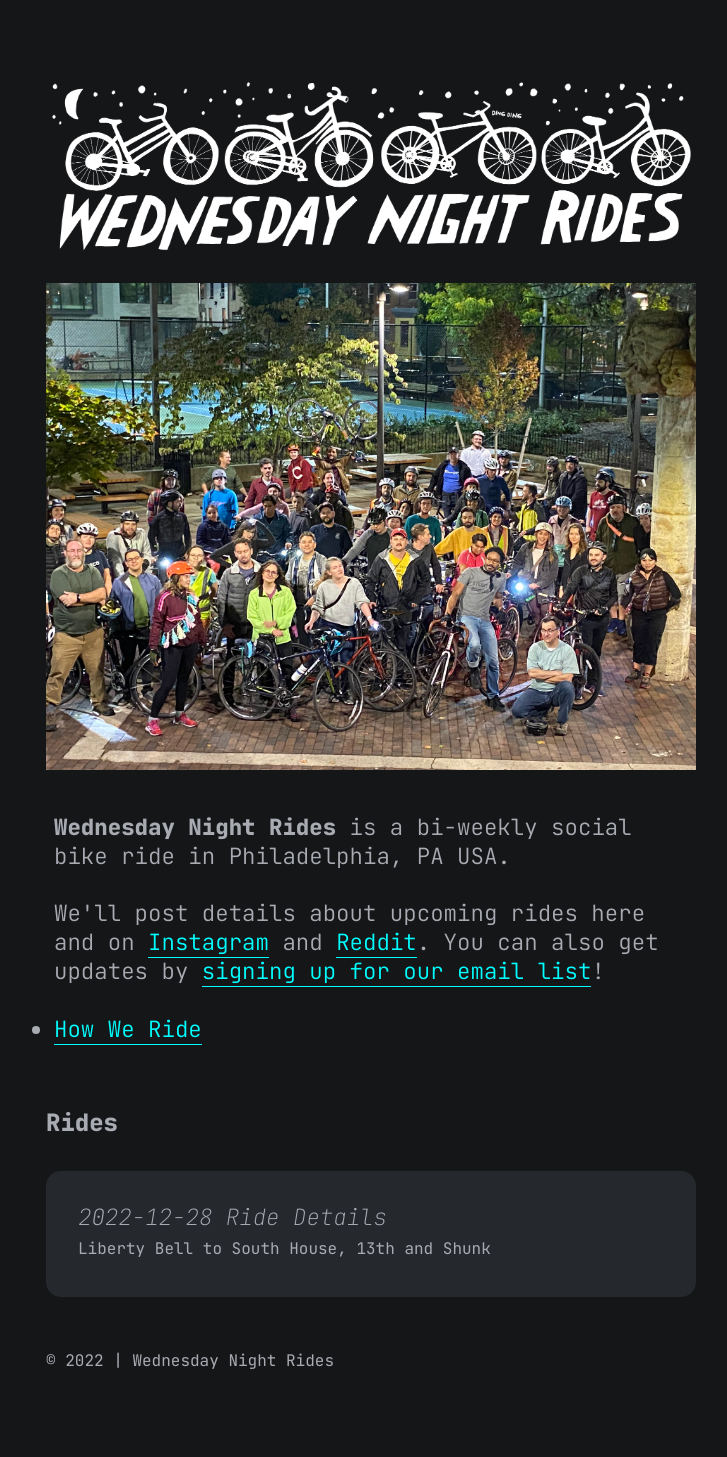
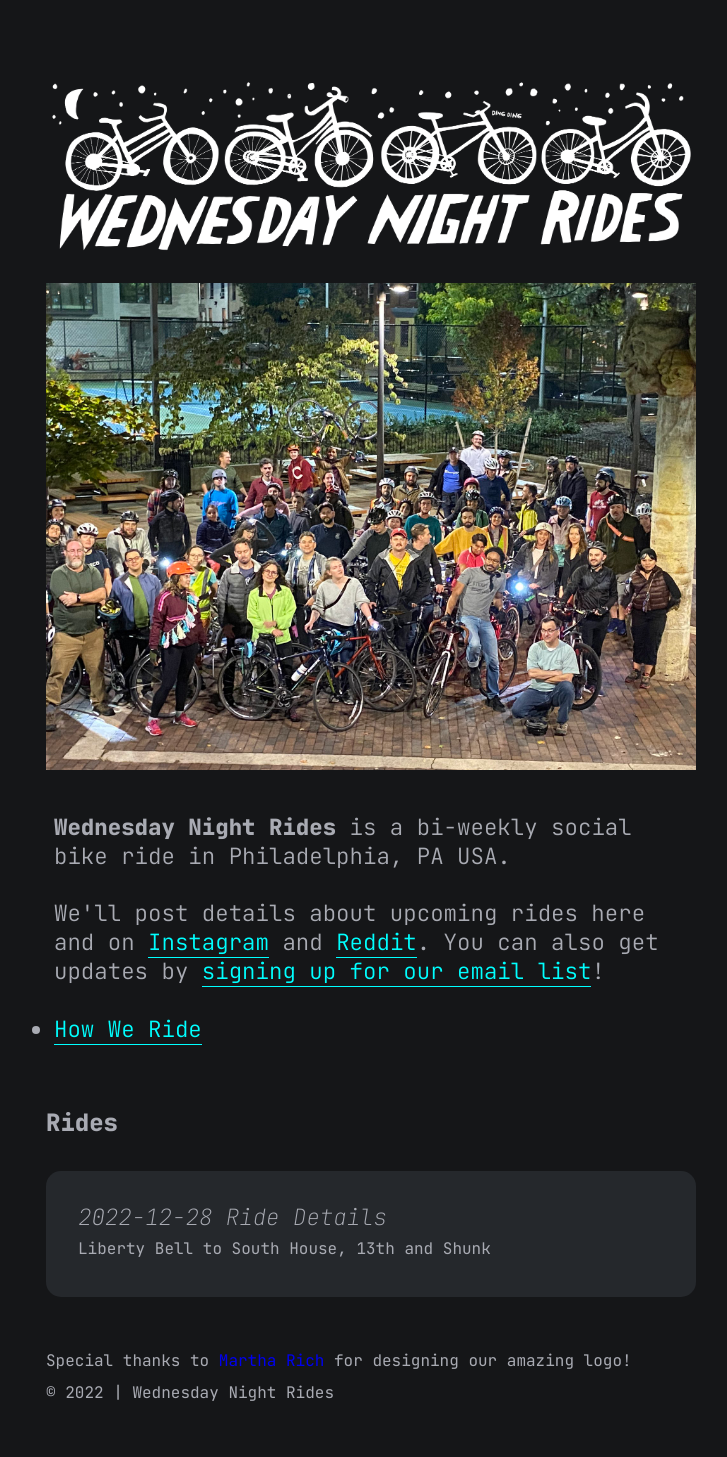
Before and after one commit to wednightrides/wednightrides.github.io, a Jekyll site: the page built from index.md, in a window 1280 px wide. Shown: the whole page, without its empty margins (269-996 px from the left). Built offline with Jekyll 4.4.1, drawn with Linux system fonts in a browser that asks for light colours; nearby versions of some CDN libraries; before the commit the page ends 1425 px from its top, so only the background shows below that.

Commit message:
add thanks

```diff
--- a/_includes/footer.html
+++ b/_includes/footer.html
@@ -1,3 +1,7 @@
 <footer>
-  <p>&copy; {{ 'now' | date: "%Y" }} | {{site.title}}</p>
+  <p>
+    Special thanks to <a href="https://linktr.ee/martharichart">Martha Rich</a> for designing our amazing logo!<br />
+    &copy; {{ 'now' | date: "%Y" }} | {{site.title}}
+
+  </p>
 </footer>
```
